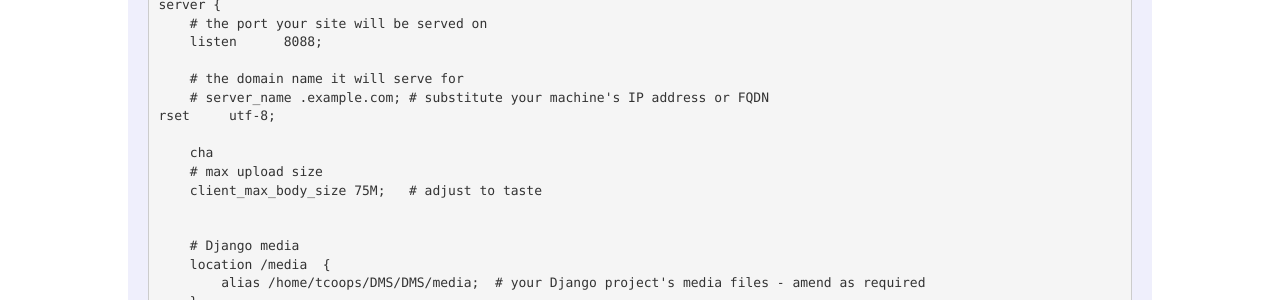
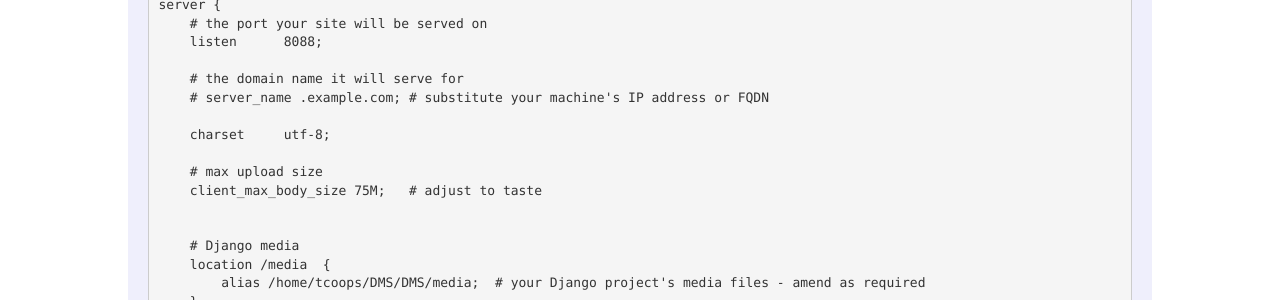
Before and after one commit to tcOops/hololens, a Jekyll site: the page built from _posts/2015-08-20-Linux-Nginx-WSGI.md, in a window 1280 px wide and 1400 px high, scrolled down 1438 px. Shown: the part 374-674 px from the top of the window. Built offline with Jekyll 4.4.1, drawn with Linux system fonts in a browser that asks for light colours; Markdown is read by kramdown in place of the engine named in the settings; comment, search, counter and statistics services are not loaded; some of the changed text lies outside the part shown.

Commit message:
add new posts

```diff
--- a/_posts/2015-08-20-Linux-Nginx-WSGI.md
+++ b/_posts/2015-08-20-Linux-Nginx-WSGI.md
@@ -106,9 +106,9 @@ server {
 
     # the domain name it will serve for
     # server_name .example.com; # substitute your machine's IP address or FQDN
-rset     utf-8;
 
-    cha
+    charset     utf-8;
+
     # max upload size
     client_max_body_size 75M;   # adjust to taste
 
```
